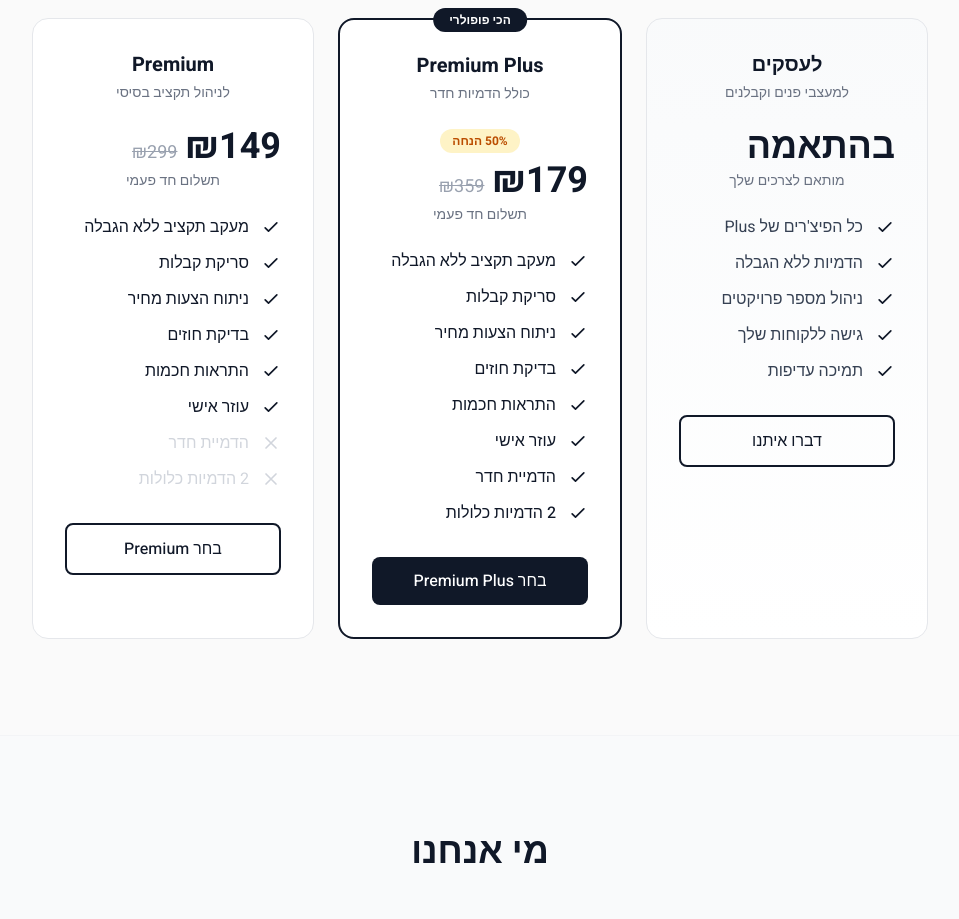
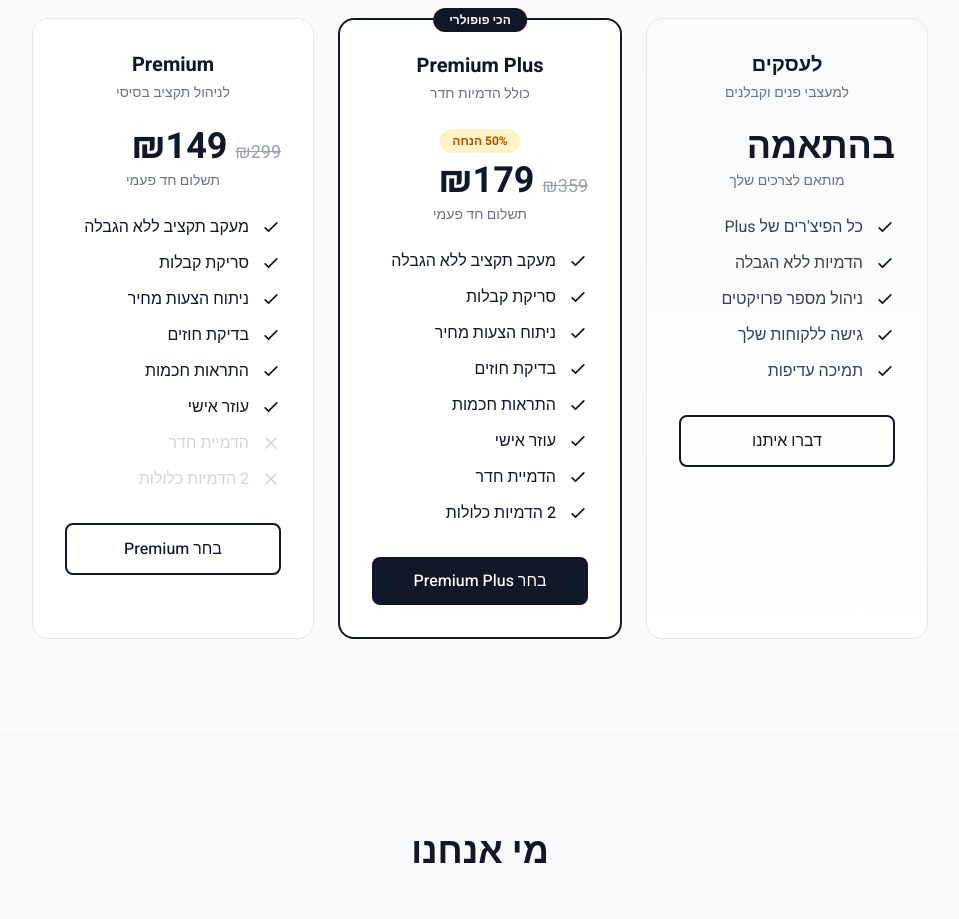
Before and after one commit to guyceza/shiputz-ai, a Next.js app: page / in a window 1280 px wide. Shown: the part 6880-7799 px from the top of the page, without its empty margins (160-1119 px from the left). Built offline with nearby package versions, Linux system fonts and the light colour scheme; no server answers.

Commit message:
Pricing: current price on left of strikethrough

```diff
--- a/src/components/PricingComparison.tsx
+++ b/src/components/PricingComparison.tsx
@@ -26,8 +26,8 @@ export default function PricingComparison() {
 
         <div className="mb-6">
           <div className="flex items-baseline gap-2">
+            <span className="text-lg text-gray-400 line-through">₪299</span>
             <span className="text-4xl font-bold text-gray-900">₪149</span>
-            <span className="text-lg text-gray-400 line-through">₪299</span>
           </div>
           <p className="text-gray-500 text-sm mt-1">תשלום חד פעמי</p>
         </div>
@@ -74,8 +74,8 @@ export default function PricingComparison() {
             50% הנחה
           </div>
           <div className="flex items-baseline gap-2">
+            <span className="text-lg text-gray-400 line-through">₪359</span>
             <span className="text-4xl font-bold text-gray-900">₪179</span>
-            <span className="text-lg text-gray-400 line-through">₪359</span>
           </div>
           <p className="text-gray-500 text-sm mt-1">תשלום חד פעמי</p>
         </div>
```
